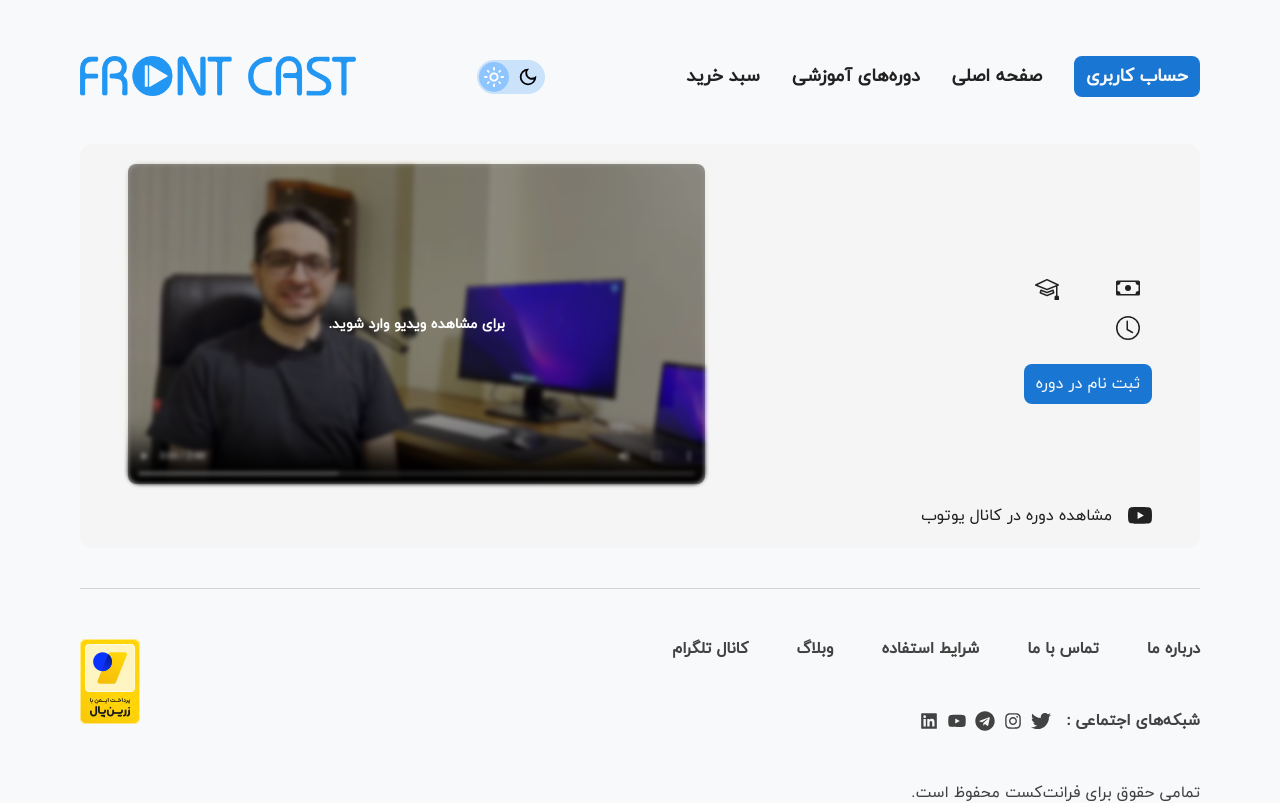
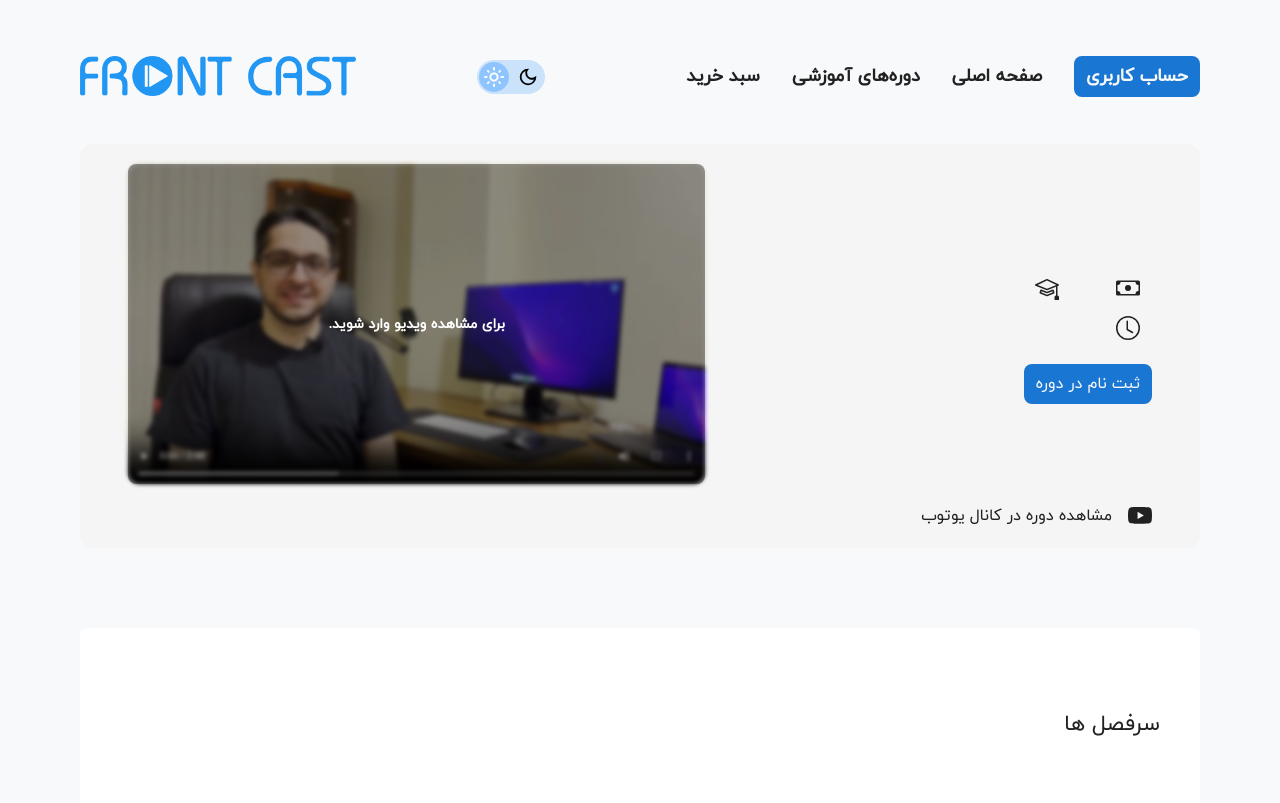
Before and after one commit to amirjavani/frontcast, a React (Vite) app: page /product/1 in a window 1280 px wide. Shown: the top 803 px of the page. Built offline with nearby package versions, Linux system fonts and the light colour scheme; no server answers.

Commit message:
product discription implementation

```diff
--- a/src/pages/ProductPage.tsx
+++ b/src/pages/ProductPage.tsx
@@ -47,7 +47,10 @@ function ProductPage() {
 
   const token = useAppSelector((state) => state?.authentication.token);
 
+
+
   return (
+    <div>
       <section className="mt-5">
         <div
           className={`container px-3 sm:px-5 lg:px-12 py-5 rounded-xl flex flex-col ${
@@ -61,7 +64,9 @@ function ProductPage() {
               <div className="flex flex-wrap mt-10">
                 <div className="flex items-center gap-1.5 text-[16px] sm:text-[18px] lg:px-3 w-1/2 my-2 text-nowrap">
                   <BsCash className="text-[24px] min-w-fit" />
-                <span>{product?.price == "0" ? "رایگان" : product?.price}</span>
+                  <span>
+                    {product?.price == "0" ? "رایگان" : product?.price}
+                  </span>
                 </div>
                 <div className="flex items-center gap-1.5 text-[16px] sm:text-[18px] lg:px-3 w-1/2 my-2 text-nowrap">
                   <BsMortarboard className="text-[24px] min-w-fit" />
@@ -85,7 +90,7 @@ function ProductPage() {
                 src={"http://localhost:5000" + product?.url}
                 controls></video>
             ) : (
-            <Link to={'/auth'} className="relative hidden md:block    ">
+              <Link to={"/auth"} className="relative hidden md:block    ">
                 <img
                   alt="disabled"
                   className="md:h-45 lg:h-60  xl:h-80  rounded-xl blur-[2px] pointer-events-none"
@@ -105,6 +110,16 @@ function ProductPage() {
           </div>
         </div>
       </section>
+      <div className={`my-20 p-1 md:p-10 rounded-lg ${theme=='dark'?'bg-gray-500':'bg-white'}`}>
+            <div>{product?.description}</div>
+            <div className="my-10">
+                <h3 className="text-[22px]">سرفصل ها</h3>
+                <div>
+                    <button>{product?.title.split(' – ')[0]}</button>
+                </div>
+            </div>
+      </div>
+    </div>
   );
 }
 
```
Lines whose indentation alone changed are shown as unchanged.
